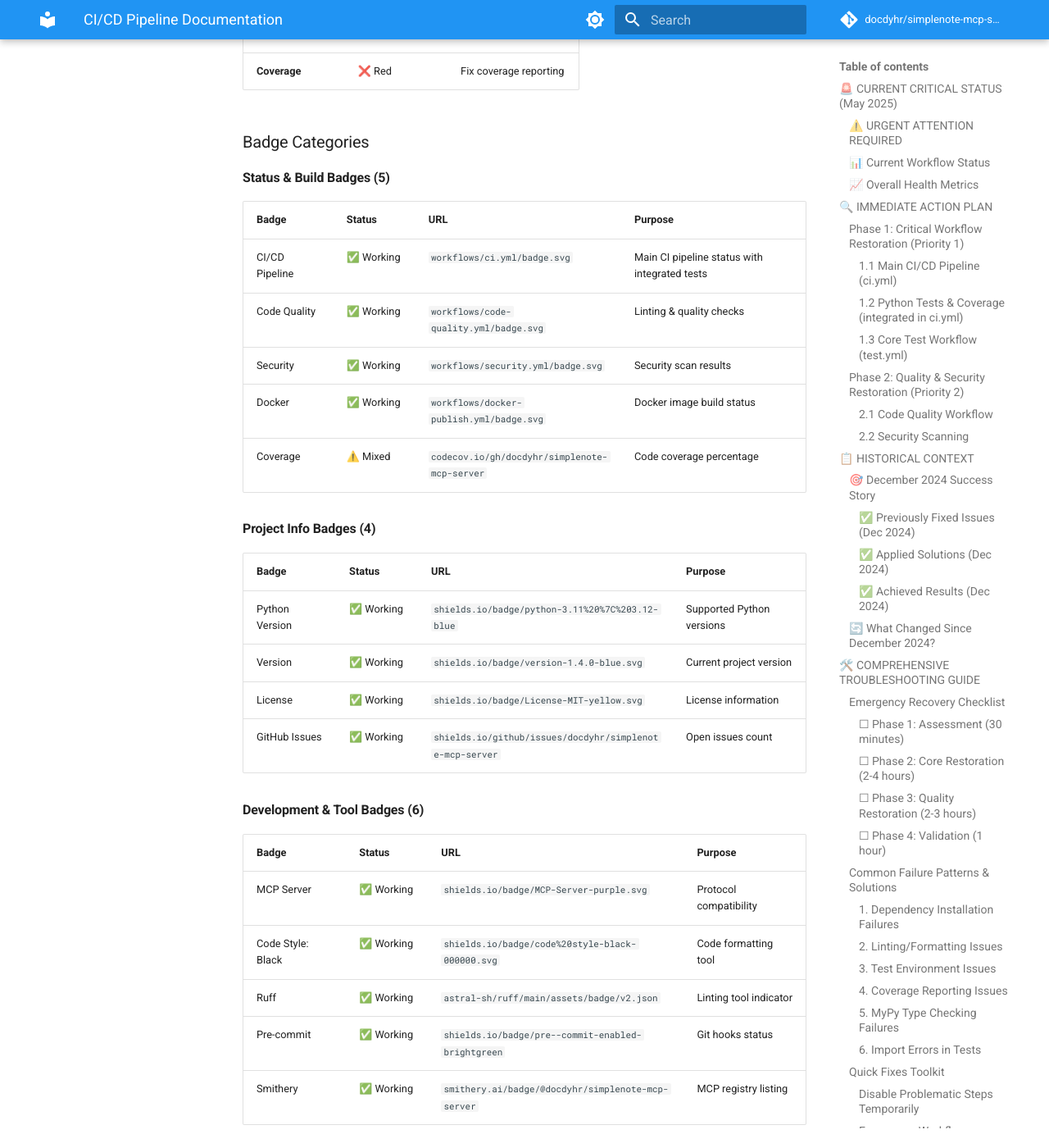
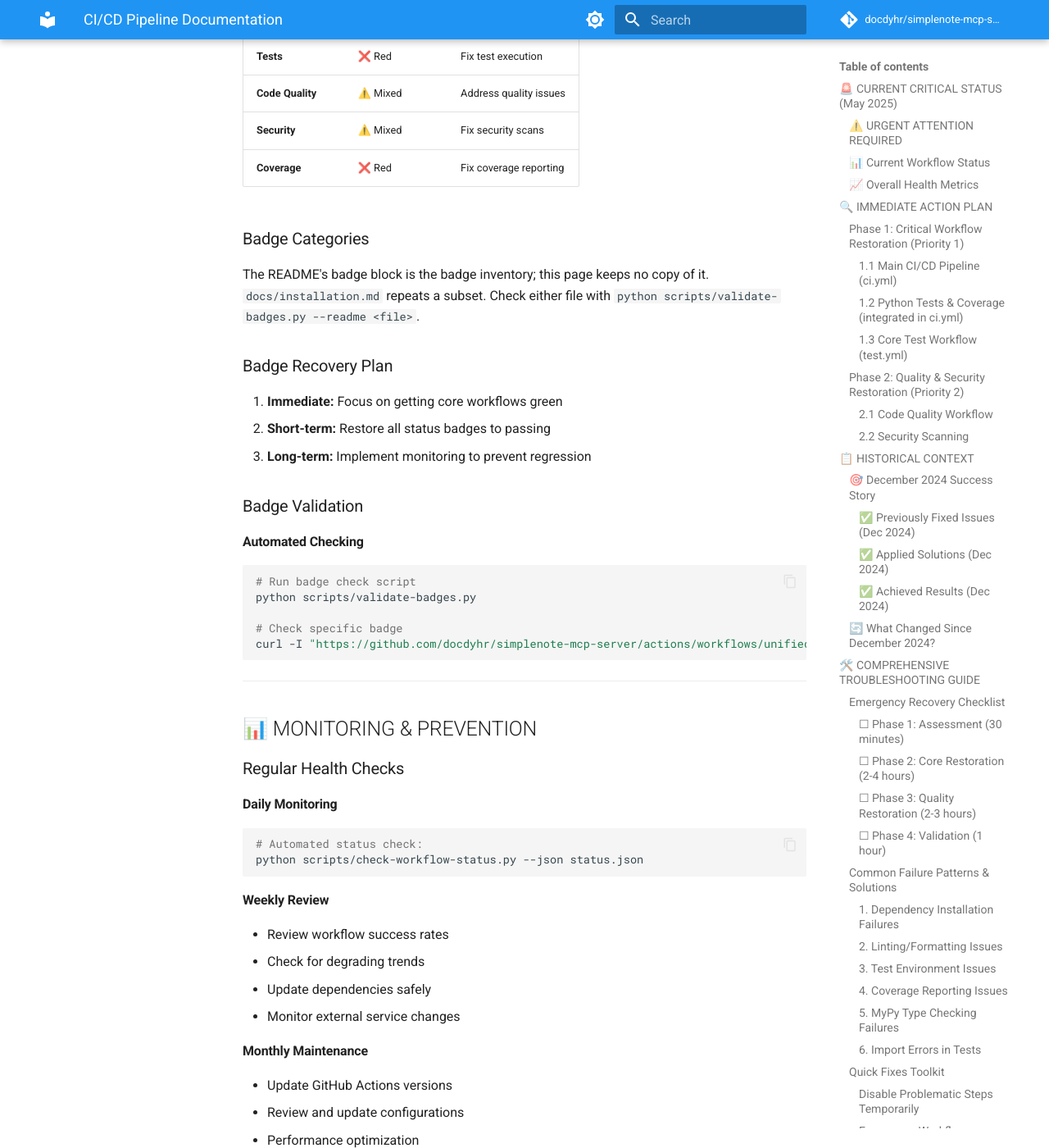
Before and after one commit to docdyhr/simplenote-mcp-server, an MkDocs documentation site: the page built from docs/ci-cd/documentation.md, in a window 1280 px wide and 1400 px high, scrolled down 8039 px. Shown: the whole window at 82% size. Built offline with MkDocs 1.6.1 and Material for MkDocs 9.7.7, drawn with Linux system fonts in a browser that asks for light colours; comment, search, counter and statistics services are not loaded; some of the changed text lies outside the part shown.

Commit message:
docs: stop presenting removed workflows as current
docs/ci-cd/documentation.md's badge inventory listed the ci.yml,
code-quality.yml and docker-publish.yml badges as working, beside a
version-1.4.0 badge (Sourcery on #1074). It was a hand-kept copy of the
README's badge block, so point to that block and to
scripts/validate-badges.py --readme <file> instead of re-syncing a copy,
and mark the page as the May 2025 snapshot it is.
docs/development/linting-guide.md named code-quality.yml and ci.yml as
the linting workflows; name unified-ci.yml's Validate job and
security.yml. Record in AGENTS.md that docs/changelog.md is an include.

Co-Authored-By: Claude Opus 5.5 <noreply@anthropic.com>

```diff
--- a/docs/ci-cd/documentation.md
+++ b/docs/ci-cd/documentation.md
@@ -4,6 +4,11 @@
 **Last Updated:** 2025-05-28
 **Current Status:** 🚨 **CRITICAL - IMMEDIATE ACTION REQUIRED**
 **Maintainer:** @docdyhr
+
+> **Historical snapshot (May 2025).** The status tables and workflow sections below describe
+> the pipeline as it was then: `ci.yml`, `code-quality.yml` and `docker-publish.yml` no longer
+> exist. The current pipeline is `unified-ci.yml` plus `security.yml`; see
+> `.github/workflows/AGENTS.md`.
 
 ---
 
@@ -351,34 +356,9 @@ Based on workflow status, many badges are likely showing red/failing status:
 
 ### Badge Categories
 
-#### Status & Build Badges (5)
-
-| Badge          | Status    | URL                                           | Purpose                  |
-| -------------- | --------- | --------------------------------------------- | ------------------------ |
-| CI/CD Pipeline | ✅ Working | `workflows/ci.yml/badge.svg`                  | Main CI pipeline status with integrated tests |
-| Code Quality   | ✅ Working | `workflows/code-quality.yml/badge.svg`        | Linting & quality checks |
-| Security       | ✅ Working | `workflows/security.yml/badge.svg`            | Security scan results    |
-| Docker         | ✅ Working | `workflows/docker-publish.yml/badge.svg`      | Docker image build status |
-| Coverage       | ⚠️ Mixed   | `codecov.io/gh/docdyhr/simplenote-mcp-server` | Code coverage percentage |
-
-#### Project Info Badges (4)
-
-| Badge          | Status    | URL                                                      | Purpose                   |
-| -------------- | --------- | -------------------------------------------------------- | ------------------------- |
-| Python Version | ✅ Working | `shields.io/badge/python-3.11%20%7C%203.12-blue`         | Supported Python versions |
-| Version        | ✅ Working | `shields.io/badge/version-1.4.0-blue.svg`                | Current project version   |
-| License        | ✅ Working | `shields.io/badge/License-MIT-yellow.svg`                | License information       |
-| GitHub Issues  | ✅ Working | `shields.io/github/issues/docdyhr/simplenote-mcp-server` | Open issues count         |
-
-#### Development & Tool Badges (6)
-
-| Badge             | Status    | URL                                                | Purpose                |
-| ----------------- | --------- | -------------------------------------------------- | ---------------------- |
-| MCP Server        | ✅ Working | `shields.io/badge/MCP-Server-purple.svg`           | Protocol compatibility |
-| Code Style: Black | ✅ Working | `shields.io/badge/code%20style-black-000000.svg`   | Code formatting tool   |
-| Ruff              | ✅ Working | `astral-sh/ruff/main/assets/badge/v2.json`         | Linting tool indicator |
-| Pre-commit        | ✅ Working | `shields.io/badge/pre--commit-enabled-brightgreen` | Git hooks status       |
-| Smithery          | ✅ Working | `smithery.ai/badge/@docdyhr/simplenote-mcp-server` | MCP registry listing   |
+The README's badge block is the badge inventory; this page keeps no copy of it.
+`docs/installation.md` repeats a subset. Check either file with
+`python scripts/validate-badges.py --readme <file>`.
 
 ### Badge Recovery Plan
 
```
Also changed, not shown: AGENTS.md (+1 -0 lines), CHANGELOG.md (+9 -2 lines), docs/development/linting-guide.md (+2 -2 lines).
